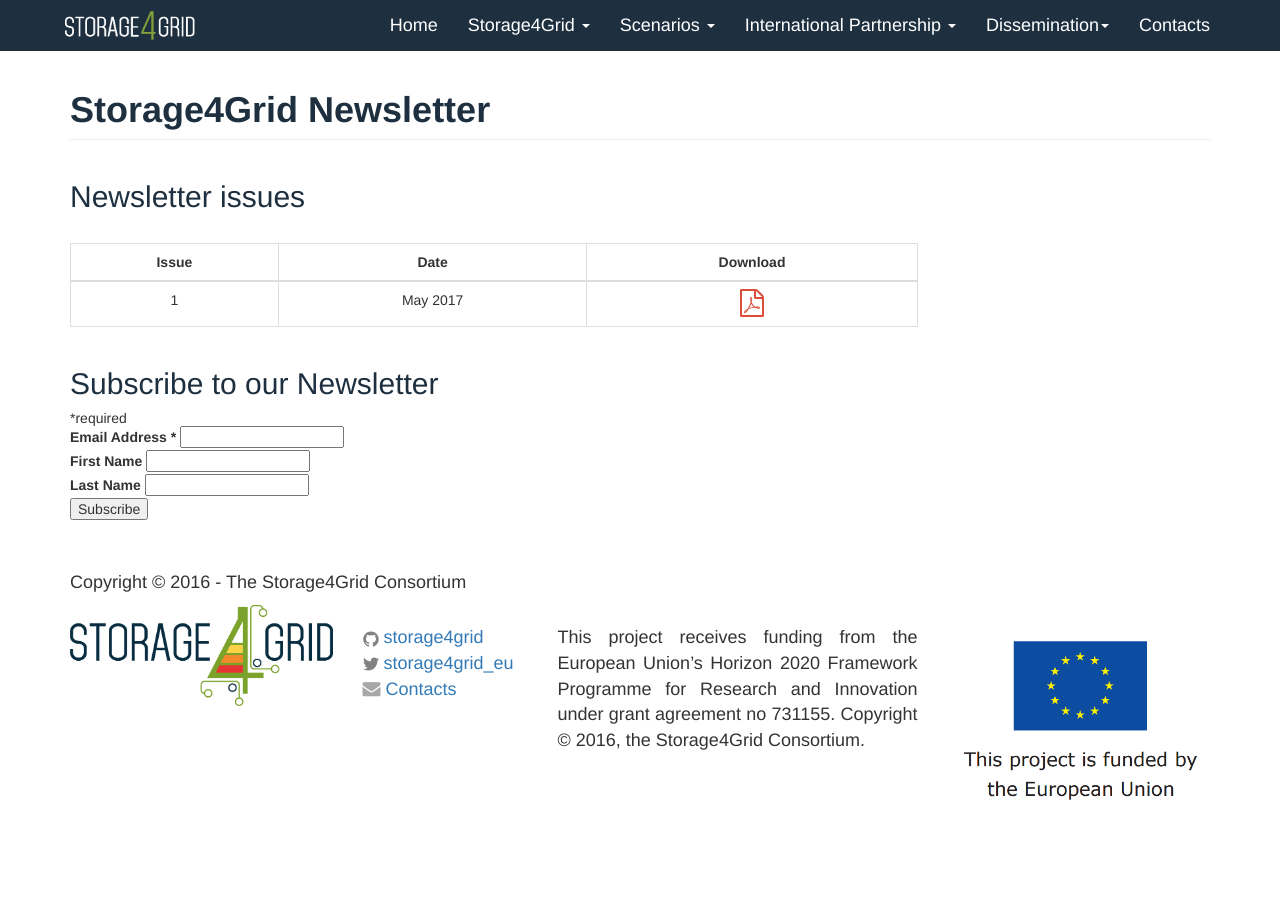
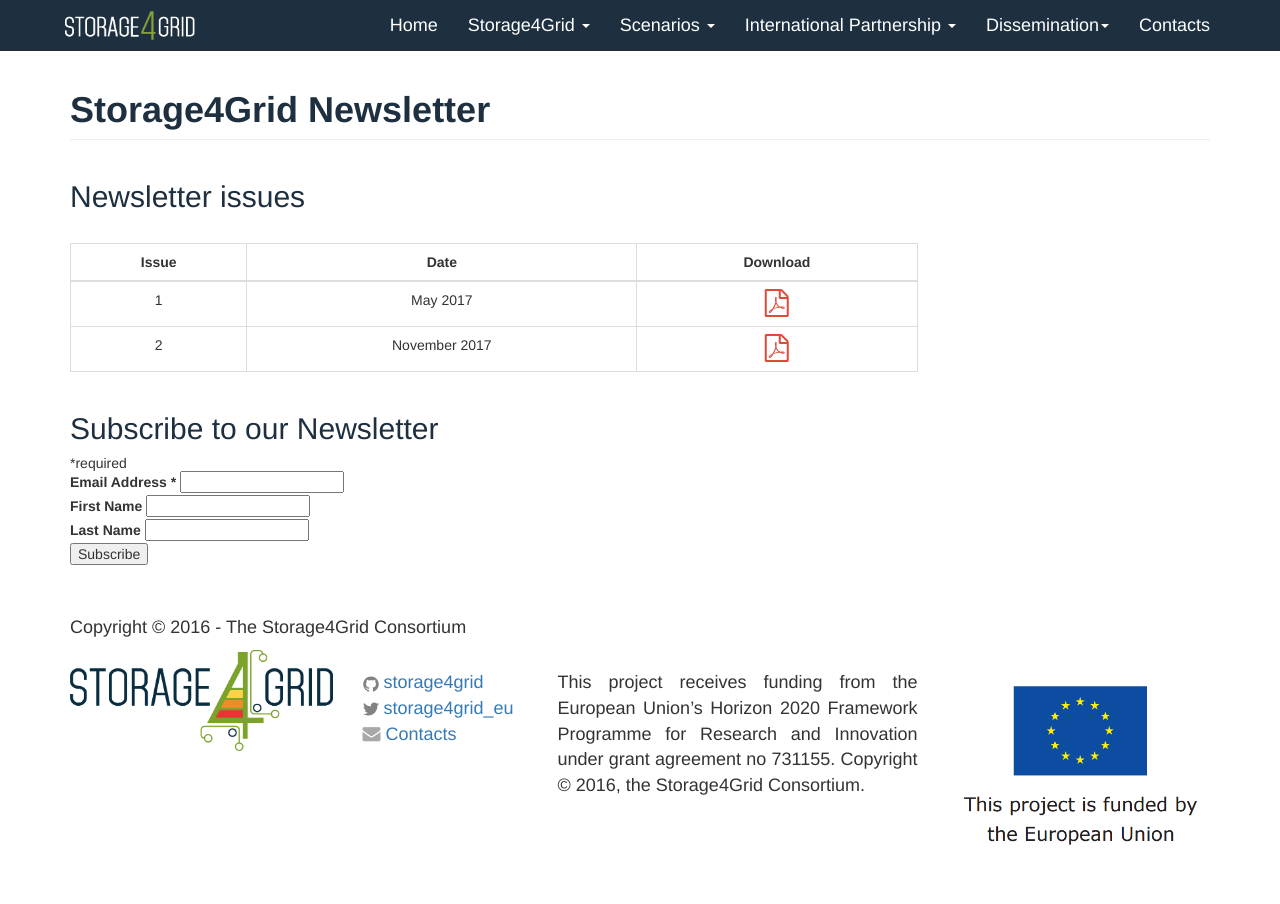
Before and after one commit to storage4grid/storage4grid.github.io, a Jekyll site: the page built from pages/newsletter.html, in a window 1280 px wide. Built offline with Jekyll 4.4.1, drawn with Linux system fonts in a browser that asks for light colours; comment, search, counter and statistics services are not loaded.

Commit message:
add newsletter 2

```diff
--- a/pages/newsletter.html
+++ b/pages/newsletter.html
@@ -24,6 +24,11 @@ title: Storage4Grid Newsletter
       <td style="text-align: center">May 2017</td>
       <td style="text-align: center"><a href="/newsletter/Newsletter1_2017_May.pdf"><i class="fa fa-file-pdf-o fa-2x" style="color:#DD4B39" aria-hidden="true"></i></a></td>
     </tr>
+		<tr>
+			<td style="text-align: center">2</td>
+			<td style="text-align: center">November 2017</td>
+			<td style="text-align: center"><a href="/newsletter/Newsletter2_2017_November.pdf"><i class="fa fa-file-pdf-o fa-2x" style="color:#DD4B39" aria-hidden="true"></i></a></td>
+		</tr>
   </tbody>
 </table>
 
```
Also changed, not shown: 1 other file.
